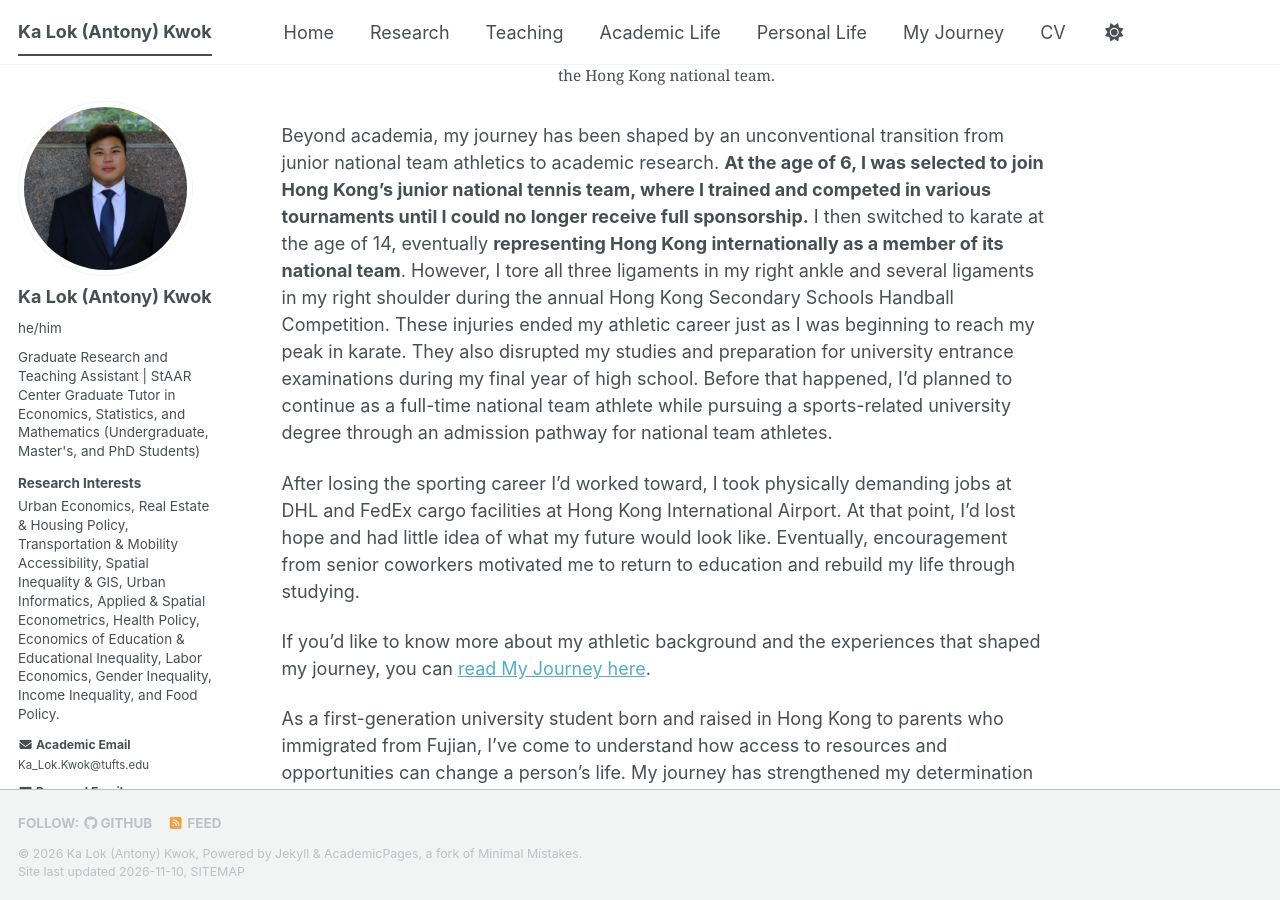
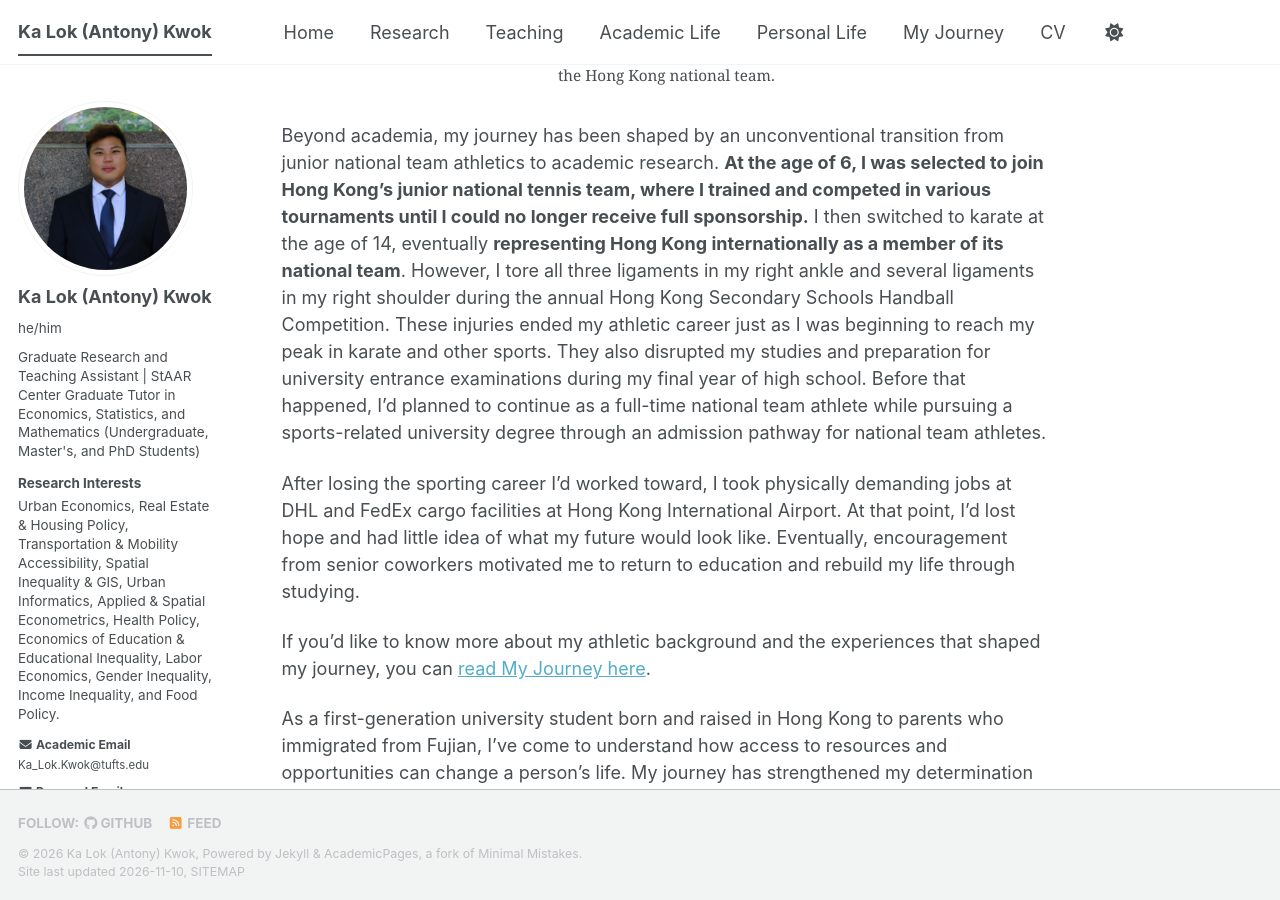
Before and after one commit to AntonyKaLokKwok/AntonyKaLokKwok.github.io, a Jekyll site: the page built from _pages/about.md, in a window 1280 px wide and 900 px high, scrolled down 1515 px. Built offline with Jekyll 4.4.1, drawn with Linux system fonts in a browser that asks for light colours; a style sheet for code colours, icons or effects is not loaded.

Commit message:
Update about.md

```diff
--- a/_pages/about.md
+++ b/_pages/about.md
@@ -44,7 +44,7 @@ Representing Hong Kong at the 9th Korea Open International Karate-do Championshi
 </figcaption>
 </figure>
 
-Beyond academia, my journey has been shaped by an unconventional transition from junior national team athletics to academic research. **At the age of 6, I was selected to join Hong Kong's junior national tennis team, where I trained and competed in various tournaments until I could no longer receive full sponsorship.** I then switched to karate at the age of 14, eventually **representing Hong Kong internationally as a member of its national team**. However, I tore all three ligaments in my right ankle and several ligaments in my right shoulder during the annual Hong Kong Secondary Schools Handball Competition. These injuries ended my athletic career just as I was beginning to reach my peak in karate. They also disrupted my studies and preparation for university entrance examinations during my final year of high school. Before that happened, I'd planned to continue as a full-time national team athlete while pursuing a sports-related university degree through an admission pathway for national team athletes.
+Beyond academia, my journey has been shaped by an unconventional transition from junior national team athletics to academic research. **At the age of 6, I was selected to join Hong Kong's junior national tennis team, where I trained and competed in various tournaments until I could no longer receive full sponsorship.** I then switched to karate at the age of 14, eventually **representing Hong Kong internationally as a member of its national team**. However, I tore all three ligaments in my right ankle and several ligaments in my right shoulder during the annual Hong Kong Secondary Schools Handball Competition. These injuries ended my athletic career just as I was beginning to reach my peak in karate and other sports. They also disrupted my studies and preparation for university entrance examinations during my final year of high school. Before that happened, I'd planned to continue as a full-time national team athlete while pursuing a sports-related university degree through an admission pathway for national team athletes.
 
 After losing the sporting career I'd worked toward, I took physically demanding jobs at DHL and FedEx cargo facilities at Hong Kong International Airport. At that point, I'd lost hope and had little idea of what my future would look like. Eventually, encouragement from senior coworkers motivated me to return to education and rebuild my life through studying.
 
```
